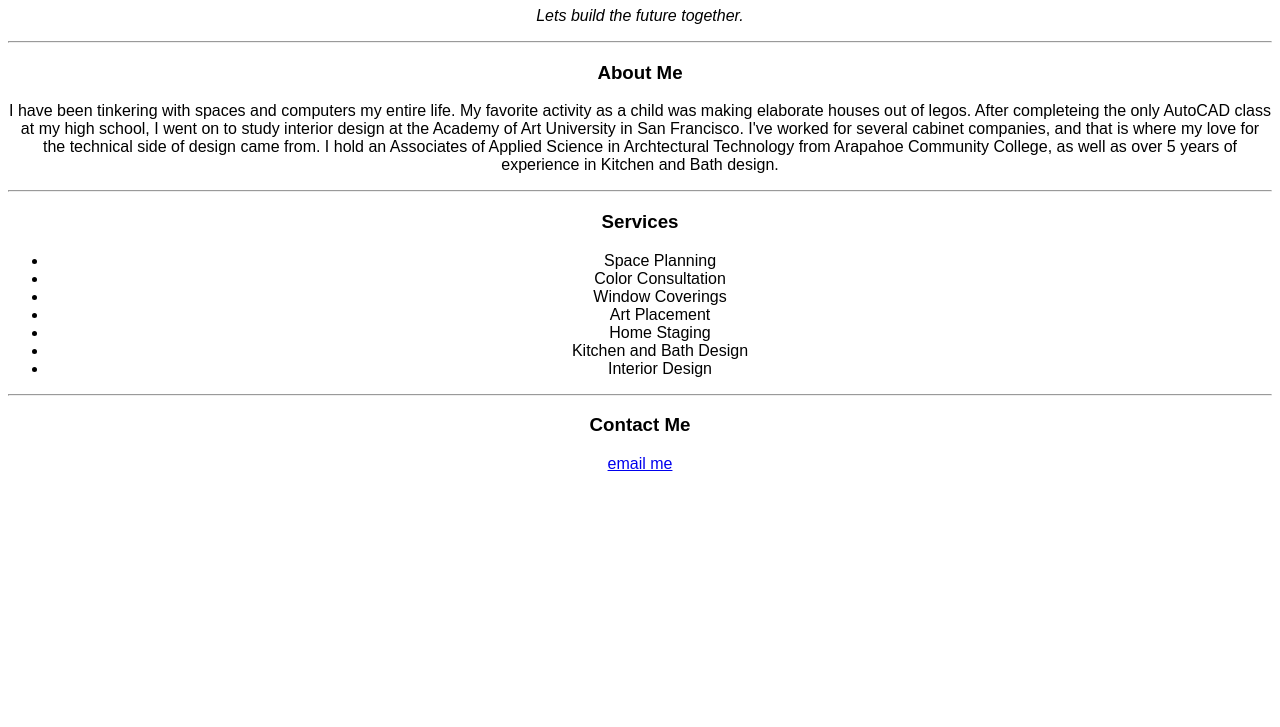
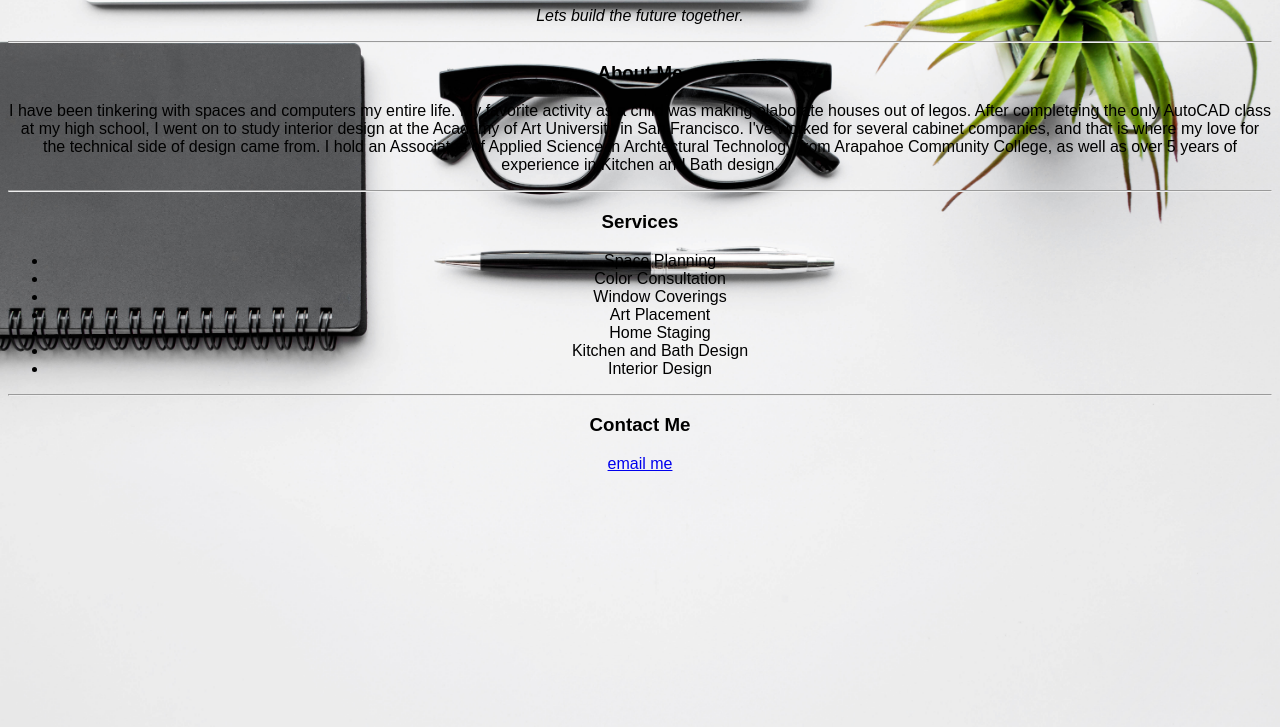
Before and after one commit to jjmarkham/jjmarkham.github.io, a plain HTML site: page unit_3/index.html in a window 1280 px wide. Shown: the part 73-800 px from the top of the page. Drawn offline with Linux system fonts and the light colour scheme; files whose address does not match are found by name.

Commit message:
trying to figure out relative images

```diff
--- a/unit_3/css/style.css
+++ b/unit_3/css/style.css
@@ -1,6 +1,6 @@
 body {
 	text-align: center;
-	background-image: url("images/hero.jpg");
+	background-image: url("file:///C:/Users/jessica/Desktop/jjmarkham.github.io/unit_3/images/hero.jpg");
 	background-size: cover;
     background-repeat: no-repeat;
     background-attachment: fixed;
```
